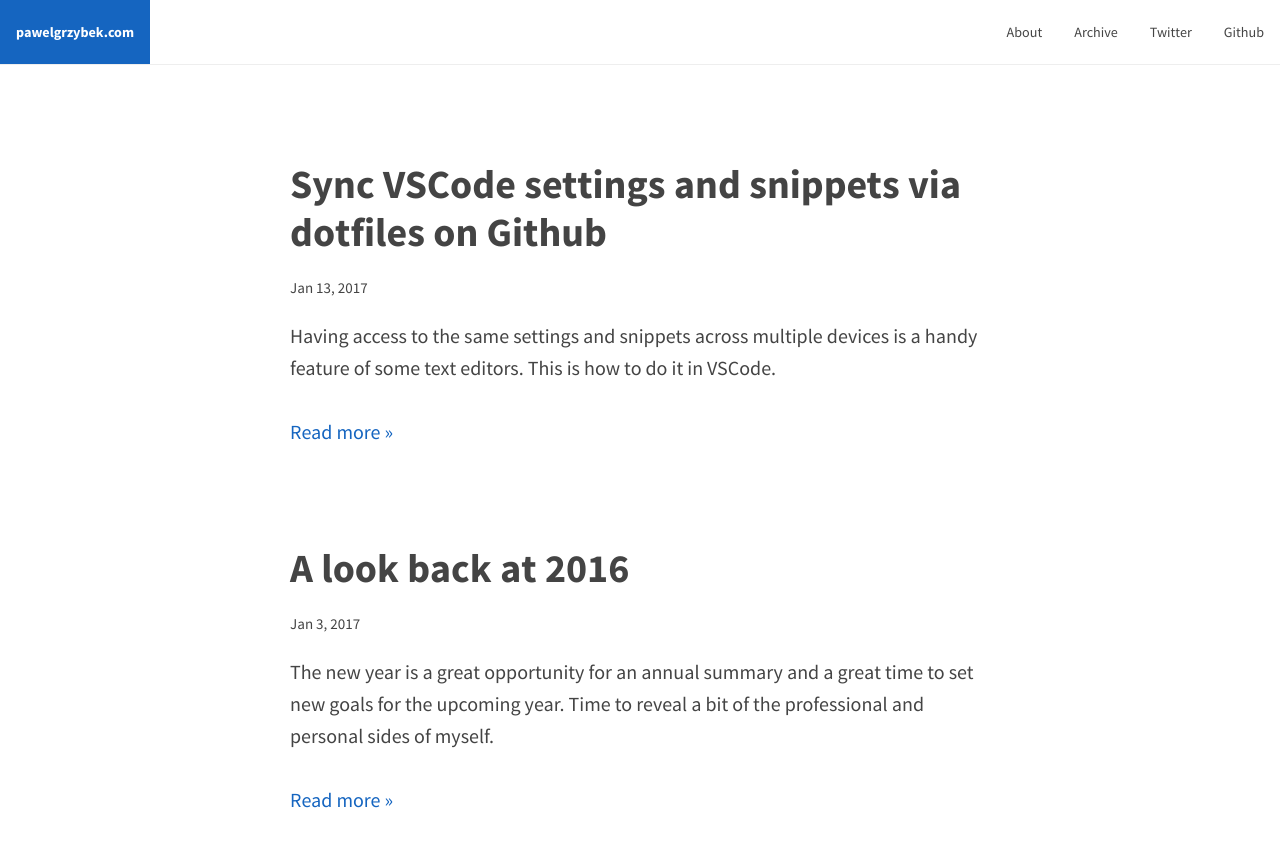
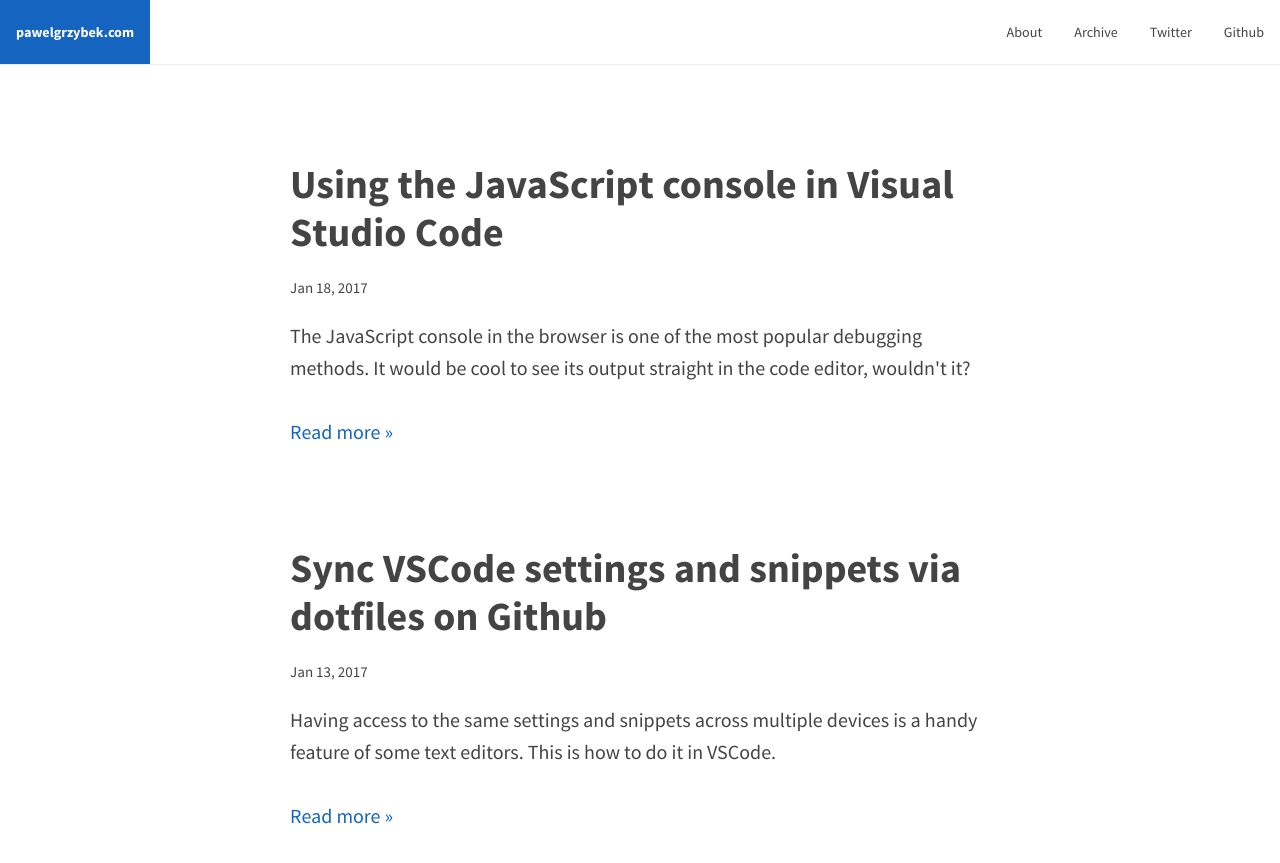
Before and after one commit to kimruddock/pawelgrzybek.github.io, a Jekyll site: the page built from index.html, in a window 1280 px wide and 900 px high. Shown: the top 863 px of the window. Built offline with Jekyll 4.4.1, drawn with Linux system fonts in a browser that asks for light colours; the list of posts is cut into pages by our own code; some of the changed text lies outside the part shown.

Commit message:
New post: Using the JavaScript console in Visual Studio Code

```diff
--- a/_drafts/2017-01-18-javascript-console-in-visual-studio-code.md
+++ b/_posts/2017-01-18-using-the-javascript-console-in-visual-studio-code.md
@@ -37,7 +37,7 @@
 
 OK, so what is going on here? When we run a task called "node" this will run a shell command that takes our currently opened file as an argument preceded by the path to our node executable. To make things even easier the `isBuildCommand` property lets us run this task via `shift + cmd + b` keyboard shortcut.
 
-In most cases the single "node" `command` does the job instead of passing a full path. I found this method more reliable though. The path can vary depending on operating system, version and installation method. Update `command` accordingly to the `which node` output please. On Windows the equivalent command is `where node`.
+In most cases the "node" in `command` property does the job instead of passing a full path. I found this method more reliable though. The path can vary depending on operating system, version and installation method. Update `command` accordingly to the `which node` output please. On Windows the equivalent command is `where node`.
 
 ![Find path to node executable in Terminal](/photos/2017-01-18-1.jpg)
 
```
